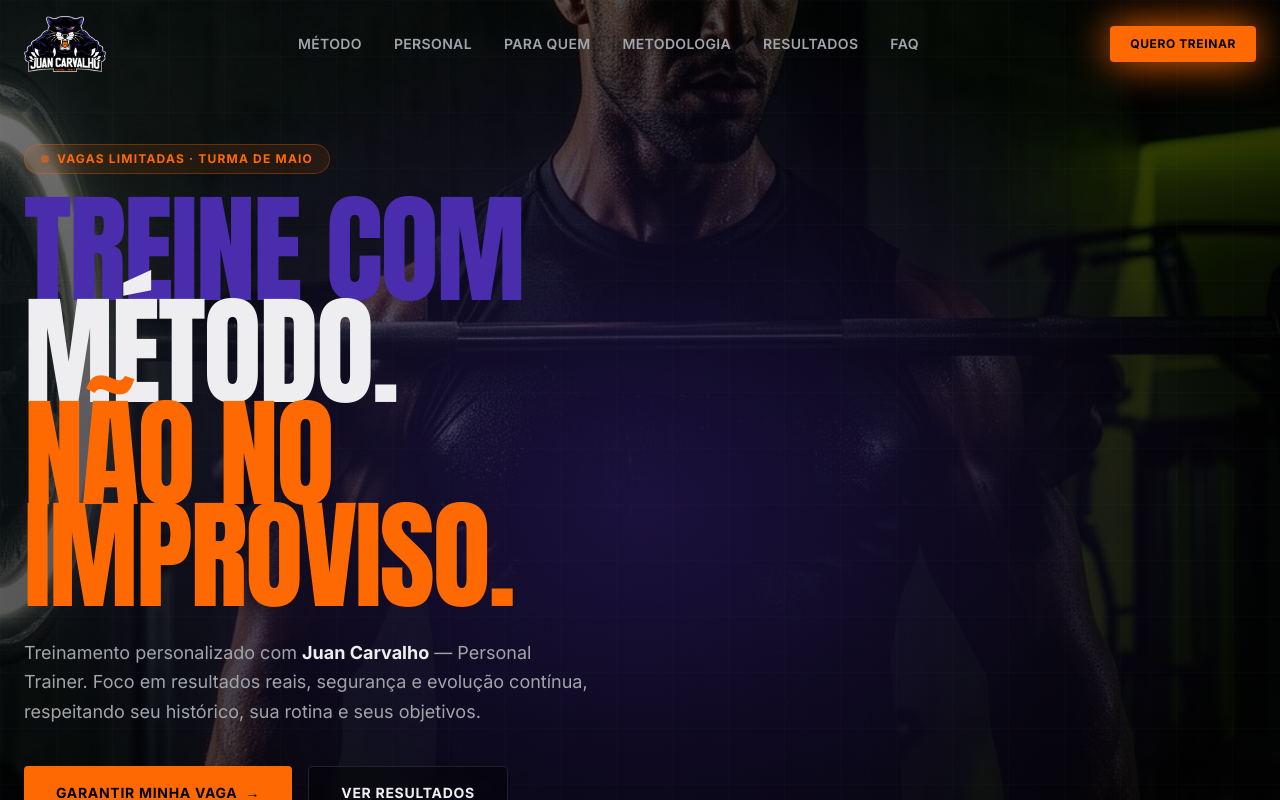
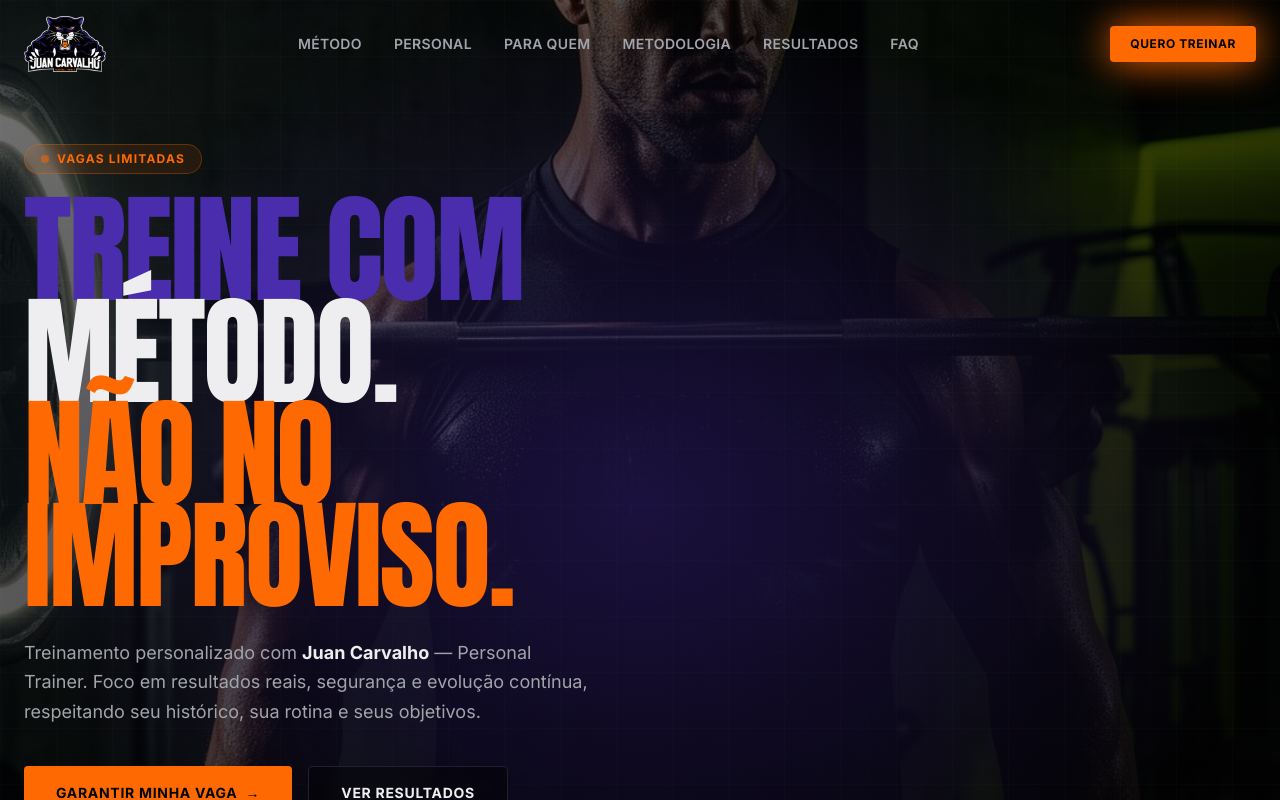
Before and after one commit to lucio-bytes/consultoria-personal-juan, a React (Vite) app: page / in a window 1280 px wide. Shown: the top 800 px of the page. Built offline with nearby package versions, Linux system fonts and the light colour scheme.

Commit message:
feat: update limited spots

```diff
--- a/src/components/landing/Hero.tsx
+++ b/src/components/landing/Hero.tsx
@@ -35,7 +35,7 @@ export function Hero() {
           <div className="mb-6 inline-flex items-center gap-2 rounded-full border border-primary/30 bg-primary/10 px-4 py-1.5 backdrop-blur-sm">
             <span className="h-2 w-2 animate-pulse rounded-full bg-primary" />
             <span className="text-xs font-bold uppercase tracking-widest text-primary">
-              Vagas limitadas · Turma de Maio
+              Vagas limitadas
             </span>
           </div>
 
```
